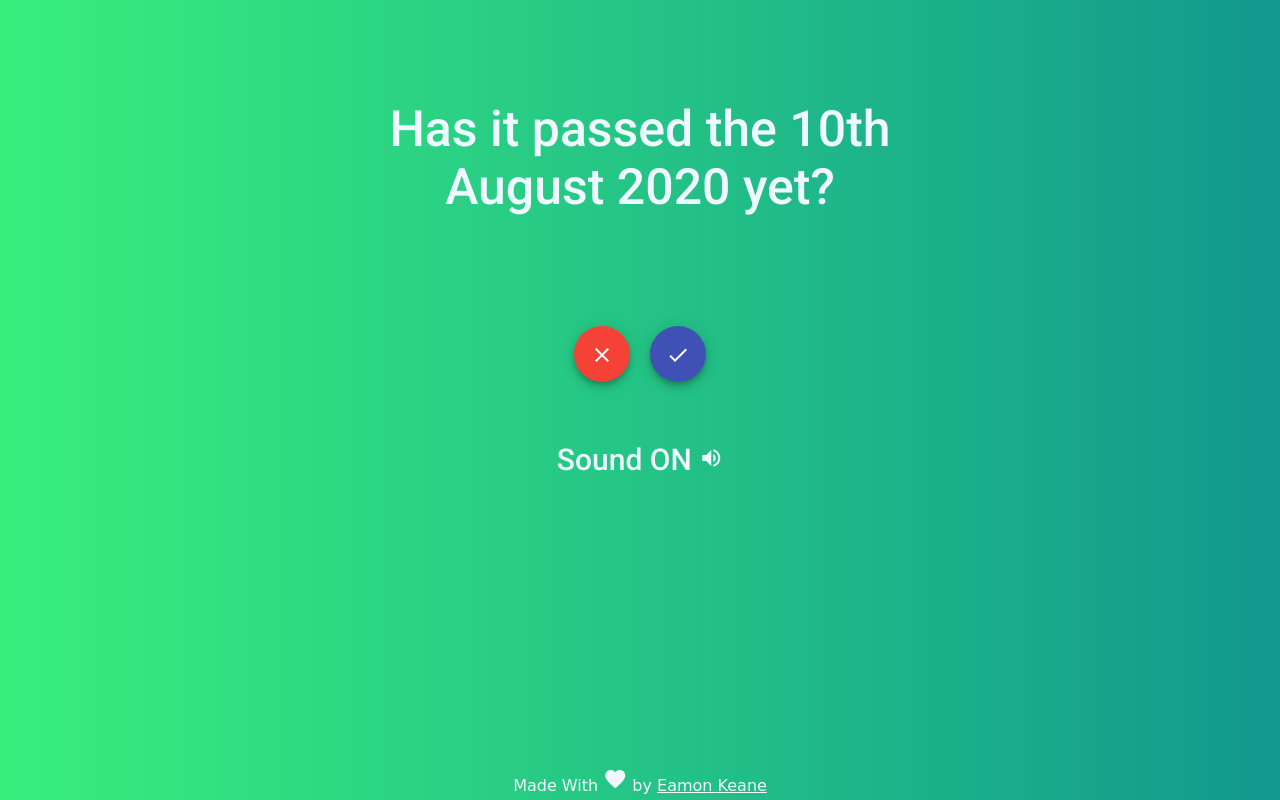
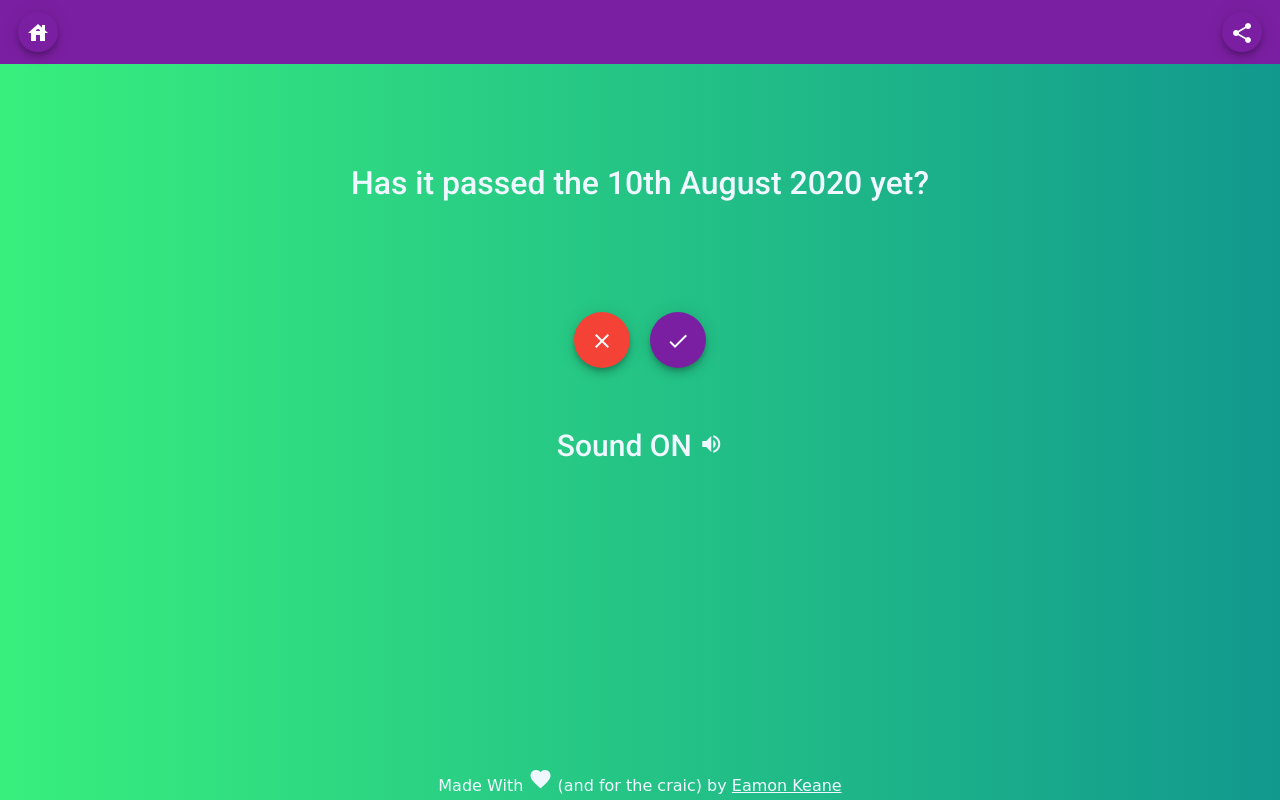
Before and after one commit to eamon-keane/Are-Pubs-Open-Angular-App, an Angular app: page / in a window 1280 px wide. Shown: the top 800 px of the page. Built offline with nearby package versions, Linux system fonts and the light colour scheme.

Commit message:
them changed . ui updates

```diff
--- a/angular.json
+++ b/angular.json
@@ -19,12 +19,9 @@
             "polyfills": "src/polyfills.ts",
             "tsConfig": "tsconfig.app.json",
             "aot": false,
-            "assets": [
-              "src/favicon.ico",
-              "src/assets"
-            ],
+            "assets": ["src/favicon.ico", "src/assets"],
             "styles": [
-              "./node_modules/@angular/material/prebuilt-themes/indigo-pink.css",
+              "./node_modules/@angular/material/prebuilt-themes/purple-green.css",
               "src/styles.css"
             ],
             "scripts": []
@@ -85,12 +82,9 @@
             "polyfills": "src/polyfills.ts",
             "tsConfig": "tsconfig.spec.json",
             "karmaConfig": "karma.conf.js",
-            "assets": [
-              "src/favicon.ico",
-              "src/assets"
-            ],
+            "assets": ["src/favicon.ico", "src/assets"],
             "styles": [
-              "./node_modules/@angular/material/prebuilt-themes/indigo-pink.css",
+              "./node_modules/@angular/material/prebuilt-themes/purple-green.css",
               "src/styles.css"
             ],
             "scripts": []
@@ -104,9 +98,7 @@
               "tsconfig.spec.json",
               "e2e/tsconfig.json"
             ],
-            "exclude": [
-              "**/node_modules/**"
-            ]
+            "exclude": ["**/node_modules/**"]
           }
         },
         "e2e": {
--- a/src/app/app.component.css
+++ b/src/app/app.component.css
@@ -11,3 +11,10 @@ footer {
 a {
   color: aliceblue;
 }
+.example-spacer {
+  flex: 1 1 auto;
+}
+
+.example-button {
+  margin: 0 2px;
+}
--- a/src/app/app.component.html
+++ b/src/app/app.component.html
@@ -1,5 +1,43 @@
+<mat-toolbar color="primary">
+  <mat-toolbar-row>
+    <button
+      class="example-button"
+      mat-mini-fab
+      color="primary"
+      aria-label="Example icon button with a delete icon"
+      [routerLink]="['/']"
+    >
+      <mat-icon
+        class="example-icon"
+        aria-hidden="false"
+        aria-label="Example heart icon"
+        >house</mat-icon
+      >
+    </button>
+    <span class="example-spacer"></span>
+    <a
+      href="whatsapp://send?text=Pint%20Time%20%20%23%20https%3A%2F%2Farepubsinirelandopen.com
+%2F"
+    >
+      <button
+        class="example-button"
+        mat-mini-fab
+        color="primary"
+        aria-label="Example icon button with a delete icon"
+        [routerLink]="['/']"
+      >
+        <mat-icon
+          class="example-icon"
+          aria-hidden="false"
+          aria-label="Example heart icon"
+          >share</mat-icon
+        >
+      </button></a
+    >
+  </mat-toolbar-row>
+</mat-toolbar>
 <router-outlet></router-outlet>
 <footer>
-  Made With <mat-icon>favorite</mat-icon> by
+  Made With <mat-icon>favorite</mat-icon> (and for the craic) by
   <a href="https://twitter.com/eamokeane">Eamon Keane</a>
 </footer>
--- a/src/app/landing/landing.component.css
+++ b/src/app/landing/landing.component.css
@@ -3,7 +3,7 @@
   color: aliceblue;
 }
 .heading {
-  font-size: 50px;
+  font-size: 2rem;
   width: 50%;
   margin: 100px auto;
   text-align: center;
--- a/src/app/no/no.component.css
+++ b/src/app/no/no.component.css
@@ -92,3 +92,11 @@ hinge {
   -webkit-animation-name: hinge;
   animation-name: hinge;
 }
+
+.heading {
+  font-size: 2rem;
+  width: 50%;
+  margin: 100px auto;
+  text-align: center;
+  font-weight: 500;
+}
--- a/src/app/no/no.component.html
+++ b/src/app/no/no.component.html
@@ -1,3 +1,6 @@
 <div class="container">
   <img id="paddy" src="../../assets/images/paddy losty.jpg" alt="" />
+  <div class="heading">
+    "Ara"
+  </div>
 </div>
--- a/src/app/yes/yes.component.css
+++ b/src/app/yes/yes.component.css
@@ -91,3 +91,10 @@ wobble {
   -webkit-animation-name: wobble;
   animation-name: wobble;
 }
+.heading {
+  font-size: 2rem;
+  width: 50%;
+  margin: 100px auto;
+  text-align: center;
+  font-weight: 500;
+}
--- a/src/app/yes/yes.component.html
+++ b/src/app/yes/yes.component.html
@@ -1,3 +1,7 @@
 <div class="container">
   <img id="paddy" src="../../assets/images/paddy losty.jpg" alt="" />
+  <div class="heading">
+    "Go Ah It Again" <mat-icon>music_note</mat-icon
+    ><mat-icon>music_note</mat-icon>
+  </div>
 </div>
```
Also changed, not shown: src/app/app.module.ts (+6 -2 lines).
